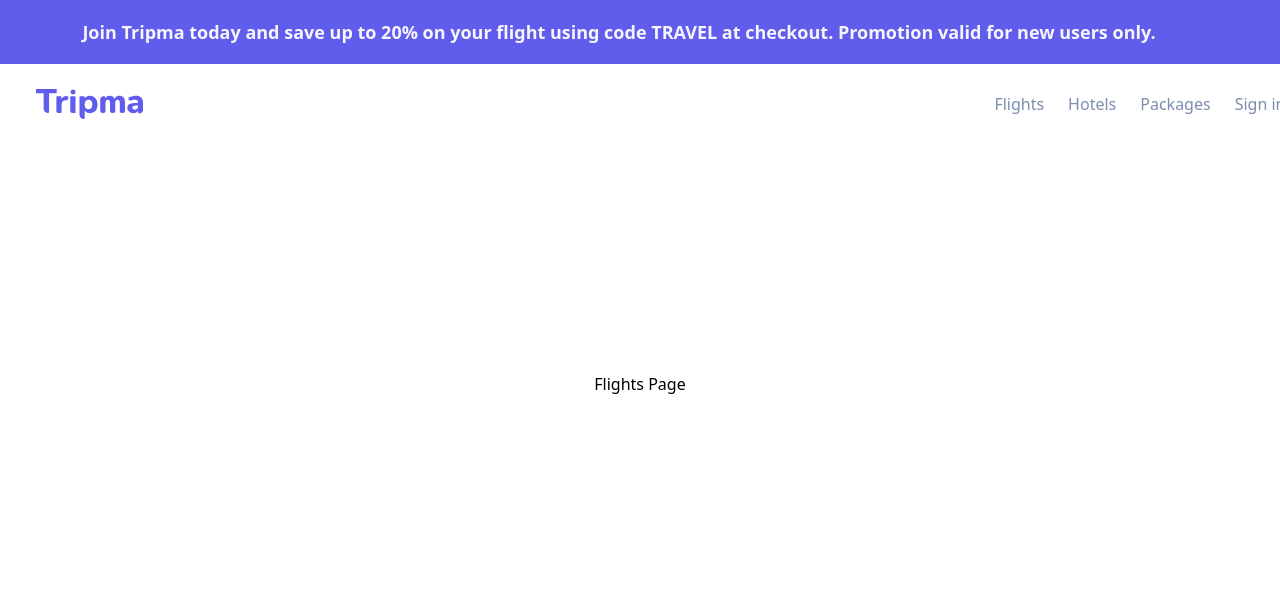
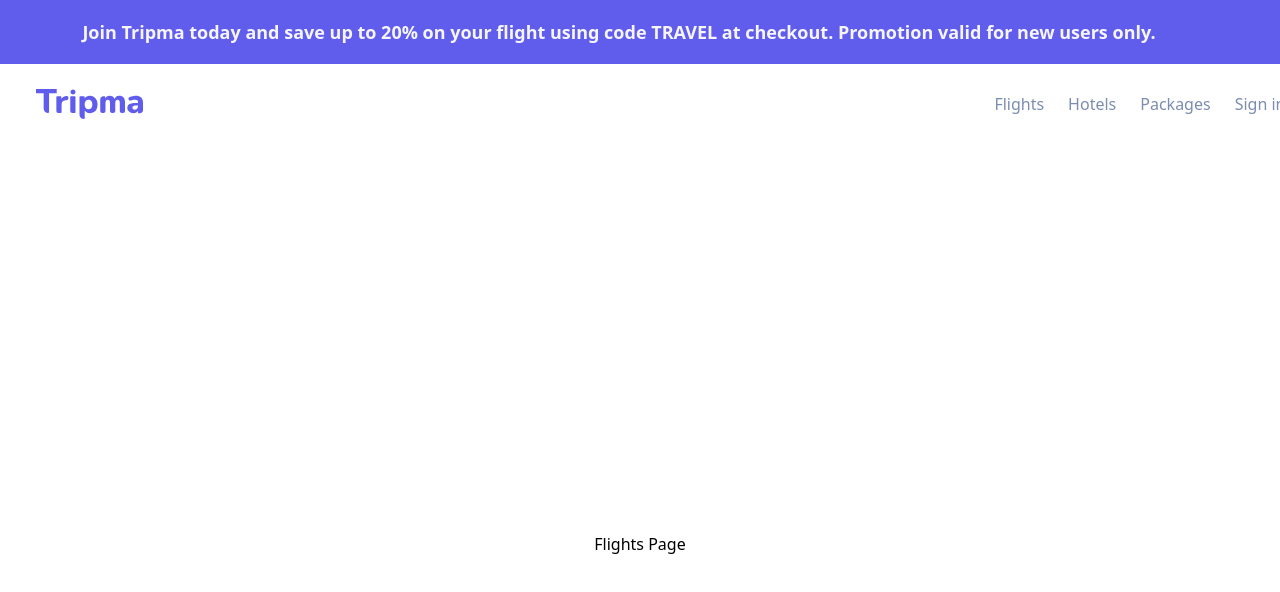
Before and after one commit to cornflowerblu/NextJS--Tailwind--and-Nested-Client-Server-Components, a Next.js app: page /flights in a window 1280 px wide. Shown: the top 592 px of the page. Built offline with nearby package versions, Linux system fonts and the light colour scheme.

Commit message:
removed un-needed margin

```diff
--- a/src/components/container.tsx
+++ b/src/components/container.tsx
@@ -4,7 +4,7 @@
 
 const Container: React.FC<ContainerProps> = ({ children }) => {
   return (
-    <div className="flex flex-col min-h-screen w-full justify-center items-center -my-40">
+    <div className="flex flex-col min-h-screen w-full justify-center items-center">
       {children}
     </div>
   );
```
